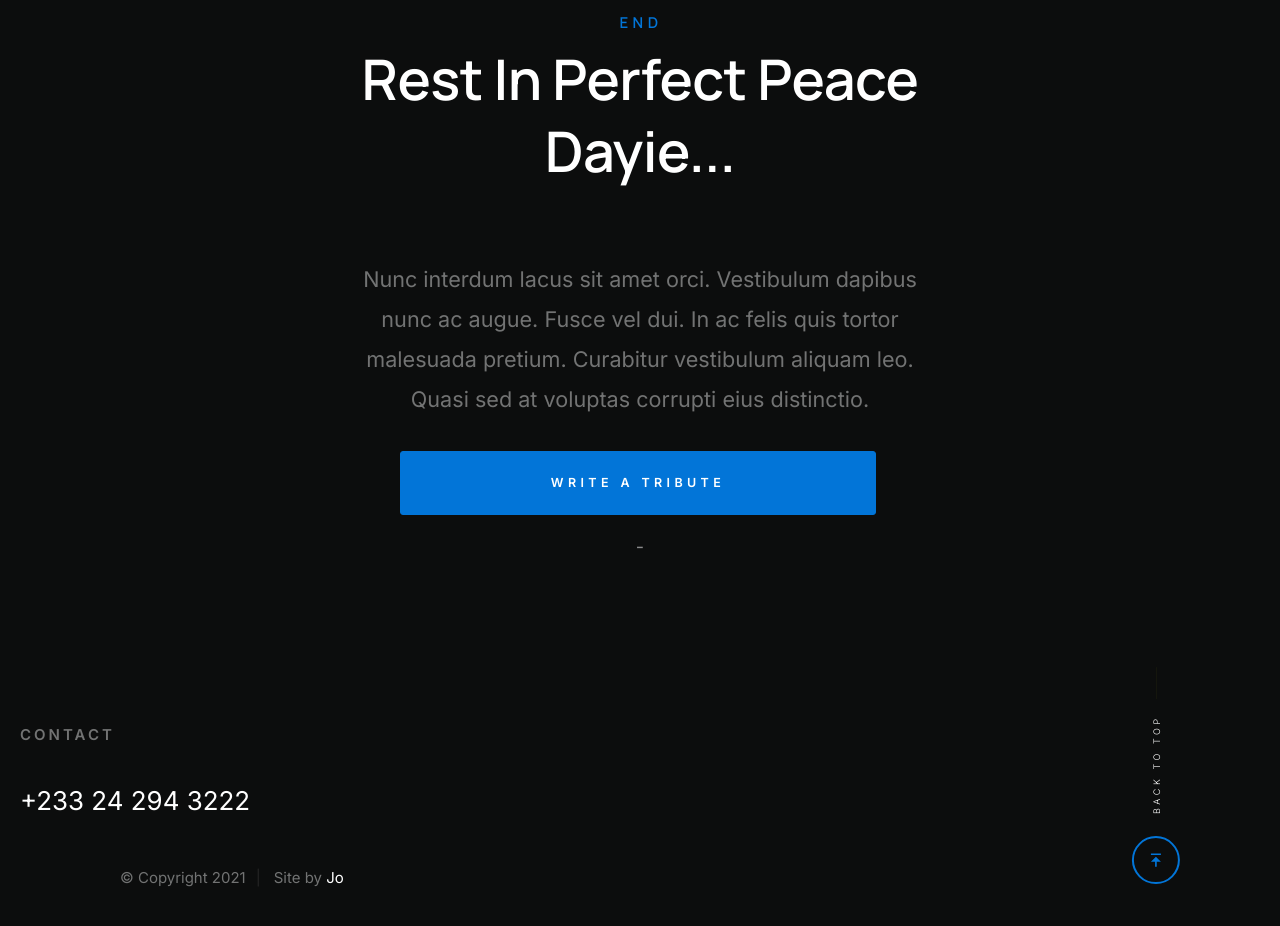
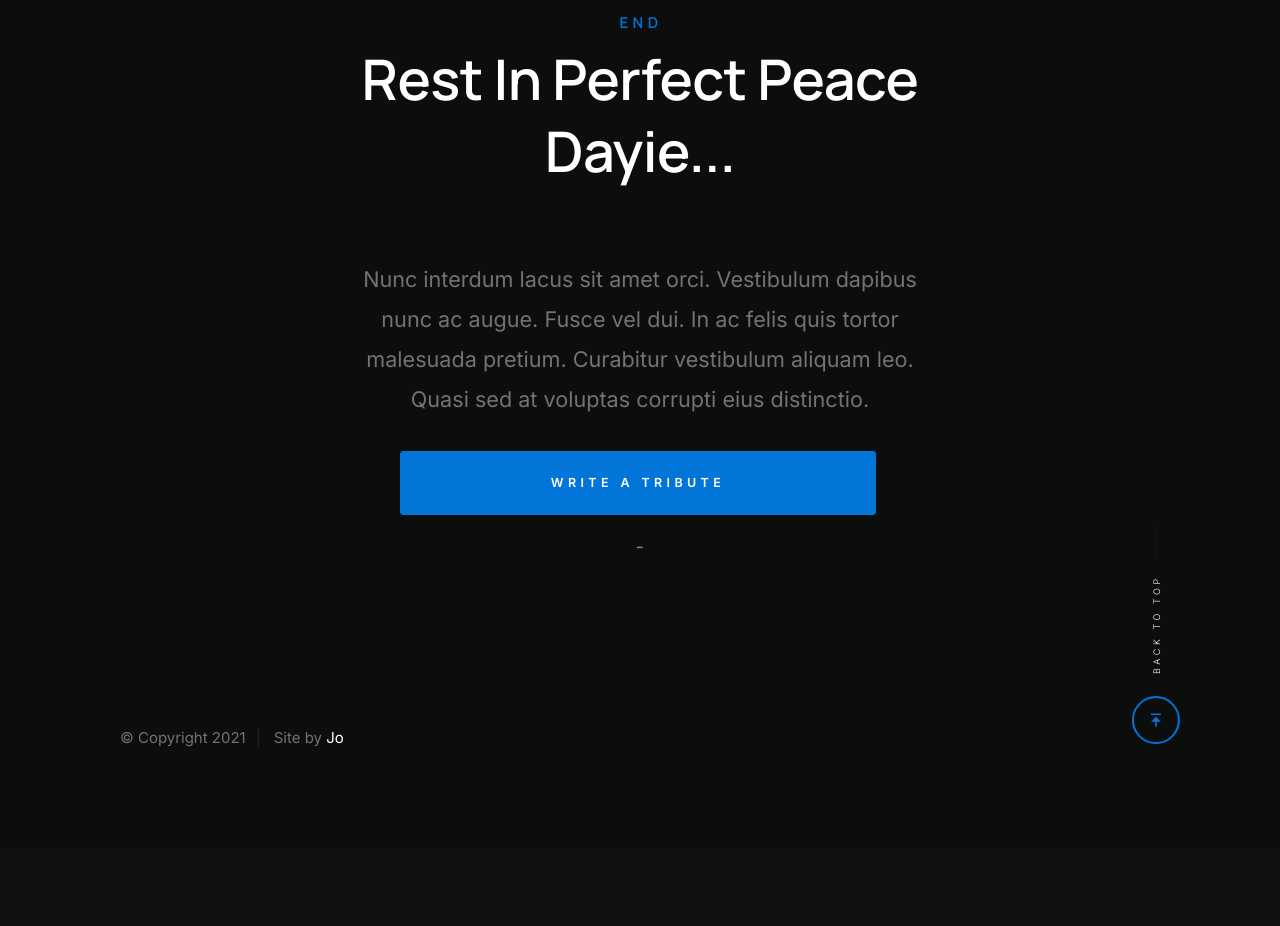
Before and after one commit to bryan-me/essel.com, a plain HTML site: page index.html in a window 1280 px wide. Shown: the part 7324-8250 px from the top of the page. After the commit the page ends 8172 px from the top, so only its background shows below. Drawn offline with Linux system fonts and the light colour scheme.

Commit message:
Add files via upload

```diff
--- a/index.html
+++ b/index.html
@@ -640,12 +640,13 @@
                     </div> -->
 
                     <div class="column lg-3 md-12 s-footer__block contact-number">
-                        <h4 class="h6">Contact</h4>
+                        <!-- <h4 class="h6">Contact</h4> -->
 
                         <ul class="contact-list">
                             <!-- <li><a href="mailto:#0">brayndanquah@gmail.com</a></li> -->
 
-                            <li><a href="tel:0242943222">+233 24 294 3222</a></li>
+                            <!-- <li><a href="tel:0242943222">+233 24 294 3222</a></li> -->
+
                             <!-- <li><a href="tel:197-123-9876">+197 123 9876</a></li> -->
                         </ul>
                     </div>
```
